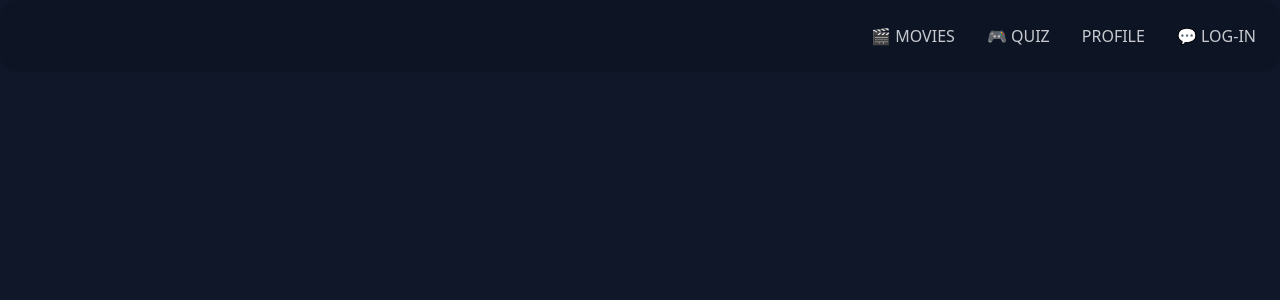
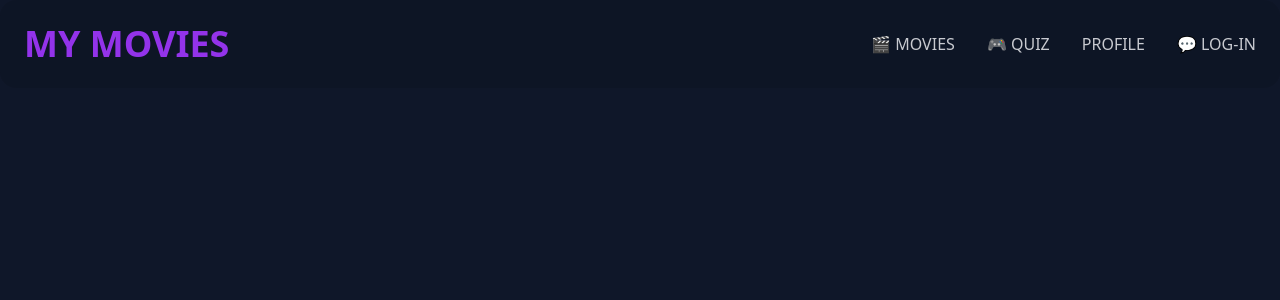
Before and after one commit to idilnsk/movies-app, a Next.js app: page /navigation/Index in a window 1280 px wide. Shown: the top 300 px of the page. Built offline with nearby package versions, Linux system fonts and the light colour scheme; no server answers.

Commit message:
quiz style

```diff
--- a/pages/login.js
+++ b/pages/login.js
@@ -9,10 +9,10 @@ export default function Login() {
   return (
     <>
       <Navigation />
-      <div className="flex  flex-col items-center justify-center h-screen">
+      <div className="flex  flex-col items-center justify-center h-screen bg-center bg-cover" style={{backgroundImage:`url(/cinema-background.jpg)`}}>
         {session ? (
           <>
-            <p>Welcome, {session.user.name}!</p>
+            <p className="text-white">Welcome, {session.user.name}!</p>
             <button onClick={() => signOut()} className="px-4 py-2 text-white bg-purple-600 rounded">Sign out</button>
           </>
         ) : (
--- a/pages/navigation/Index.js
+++ b/pages/navigation/Index.js
@@ -1,5 +1,6 @@
 import Link from "next/link";
 import { useSession } from "next-auth/react";
+import { AiOutlineUser } from "react-icons/ai";
 
 export default function Navigation() {
   const { data: session } = useSession();
@@ -11,7 +12,10 @@ export default function Navigation() {
   return (
     <div>
       <nav>
-        <ul className=" md:flex gap-8 p-6 uppercase bg-black  bg-opacity-10 rounded-2xl">
+        <ul className="md:flex gap-8 p-6 uppercase bg-black bg-opacity-10 rounded-2xl items-center">
+          <li className="flex-shrink-0 text-4xl font-bold text-purple-600 mr-4">
+            My Movies
+          </li>
           <li className="ml-auto">
             <Link href="/"> 🎬 Movies </Link>
           </li>
@@ -21,9 +25,11 @@ export default function Navigation() {
           <li>
             <Link href="/profile">Profile</Link>
           </li>
-          <li>
+          <li className="flex-items-center">
             {session ? (
-              <Link href="/login">Logged-in</Link>
+              <Link href="/login">
+                <AiOutlineUser className="relative top-0 text-xl" />
+              </Link>
             ) : (
               <Link href="/login">💬 Log-in</Link>
             )}
--- a/pages/quiz/index.js
+++ b/pages/quiz/index.js
@@ -4,9 +4,8 @@ import Navigation from "../navigation/Index";
 import Footer from "@/movies-app/Footer";
 
 export default function Quiz() {
-  const fetcher = url => fetch(url).then(r => r.json())
-  const { data:questions, error, isLoading } = useSWR("/api/quiz", fetcher);
-
+  const fetcher = (url) => fetch(url).then((r) => r.json());
+  const { data: questions, error, isLoading } = useSWR("/api/quiz", fetcher);
 
   //setQuestions(questions);
   const {
@@ -17,11 +16,10 @@ export default function Quiz() {
     showResults,
     setShowResults,
     setShuffledQuestions,
-    setQuestions
+    setQuestions,
   } = useQuizStore();
 
   //setQuestionsIndex(questions);
-
 
   /*  useEffect(() => {
     if (questions) {
@@ -42,7 +40,7 @@ export default function Quiz() {
   if (error) {
     return <div>Error fetching data...</div>;
   }
-console.log("questions:",questions);
+  console.log("questions:", questions);
   const handleAnswerClick = (isCorrect) => {
     if (isCorrect) {
       incrementScore();
@@ -55,13 +53,12 @@ console.log("questions:",questions);
     }
   };
 
-  const shuffledQuestions= shuffleQuestions(questions)
+  const shuffledQuestions = shuffleQuestions(questions);
   const currentQuestionData = shuffledQuestions[currentQuestionIndex];
-
 
   return (
     <>
-    <Navigation/>
+      <Navigation />
       <div className="container mx-auto px-5 py-2 lg:px-32 lg:pt-12 mb-60">
         {!showResults ? (
           <div>
@@ -72,7 +69,7 @@ console.log("questions:",questions);
                 {currentQuestionData.options.map((option) => (
                   <li
                     key={option.id}
-                className="cursor-pointer p-2 hover:bg-gray-100"
+                    className="cursor-pointer p-2 hover:bg-gray-100 hover:text-black"
                     onClick={() => handleAnswerClick(option.isCorrect)}
                   >
                     {option.text}
@@ -95,7 +92,7 @@ console.log("questions:",questions);
           </div>
         )}
       </div>
-    <Footer/>
+      <Footer />
     </>
   );
 }
```
Also changed, not shown: public/cinema-background.jpg (added), 1 other file (tests, documents, lock files or other folders). Lines whose indentation alone changed are shown as unchanged.
